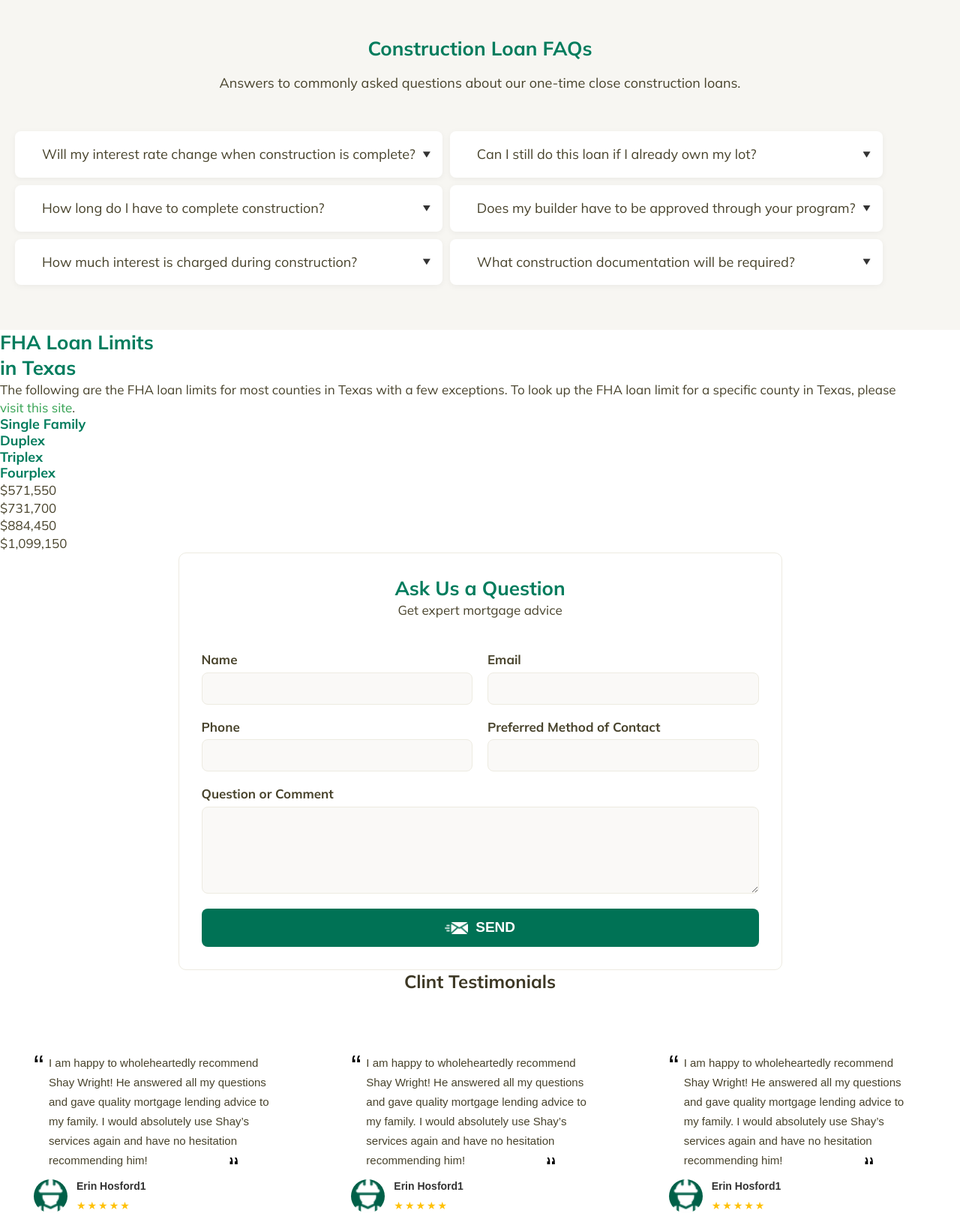
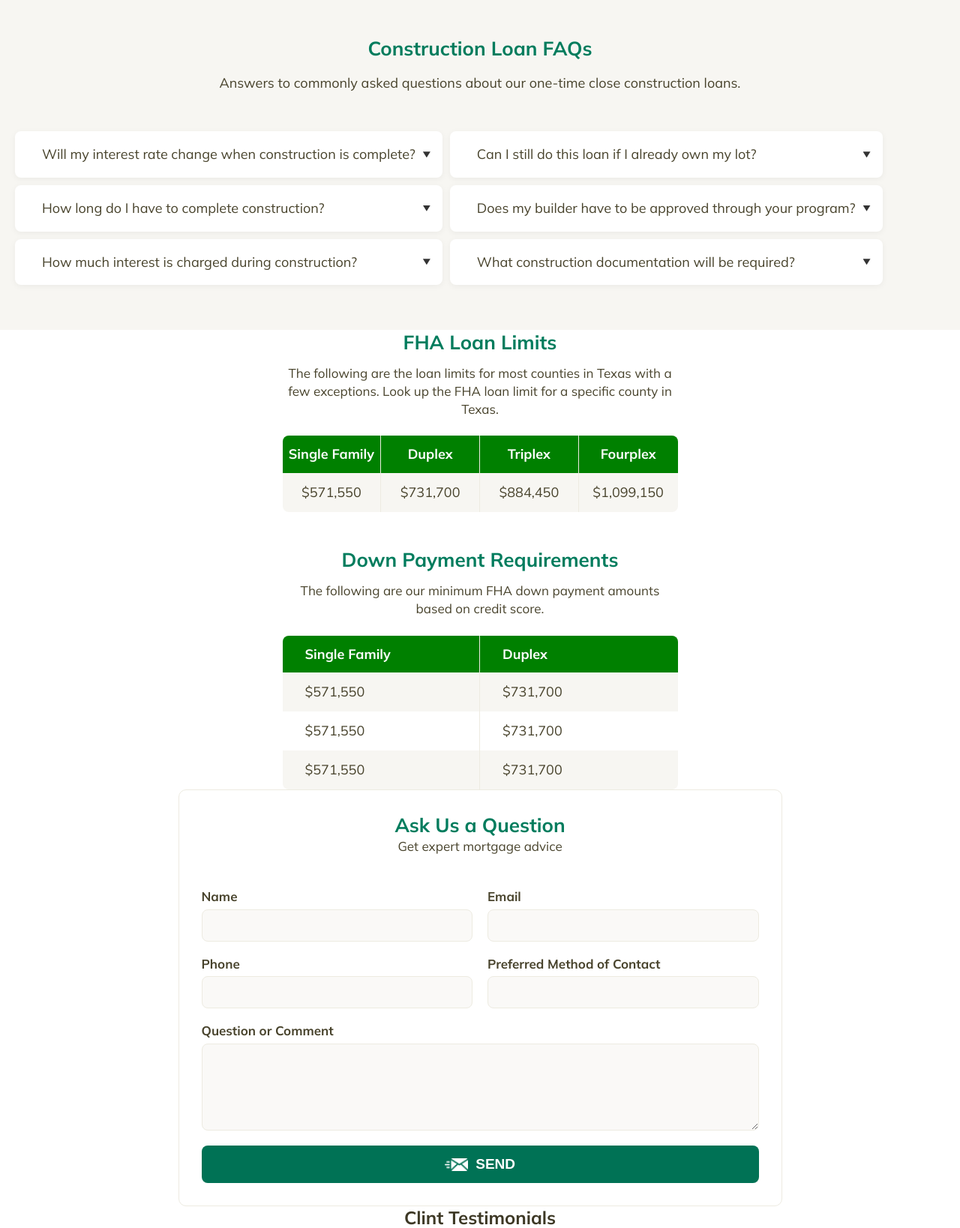
Before and after one commit to DreamLabIt/Financing-Direct, a PHP site: page / in a window 1280 px wide. Shown: the part 2002-3640 px from the top of the page at 75% size. Run offline with PHP 8.4, Linux system fonts and the light colour scheme.

Commit message:
update fha loans section

```diff
--- a/assets/style.css
+++ b/assets/style.css
@@ -581,7 +581,7 @@ label {
   background: #ffffff;
   border: 1px solid #EDEBE1;
   border-radius: 10px;
-  padding: 30px;
+  padding: 20px;
 }
 
 .common-form-content {
@@ -593,7 +593,7 @@ label {
 
 .common-form-wrap form {
   display: grid;
-  grid-template-columns: repeat(2, 1fr);
+  grid-template-columns: repeat(1, 1fr);
   gap: 20px;
 }
 
@@ -650,10 +650,106 @@ textarea {
   background-color: #015a3b;
 }
 
+@media (min-width: 769px){
+  .common-form-wrap form{
+    grid-template-columns: repeat(2, 1fr);
+  }
+  .common-form-section{
+    padding: 30px;
+  }
+}
+
+
 
 /* ====== Common form section end ===== */
 
 
+
+/* =============== FHA loan rate style start ================= */
+
+.mortgage-rates-inner {
+    max-width: 527px;
+    width: 100%;
+    margin: 0 auto;
+}
+
+.exceptional-title {
+    text-align: center;
+    margin-bottom: 24px;
+}
+.exceptional-title h2{
+  margin-bottom: 12px;
+}
+.rate-box{
+  border-radius: 8px;
+  overflow: hidden;
+}
+
+.rate-box-head {
+    background-color: green;
+
+}
+.mortgage-rates .rate-box .rate-row{
+  display: grid;
+  grid-template-columns: repeat(4, 1fr);
+}
+.rate-col h5 {
+    color: white;
+    font-size: 14px;
+}
+.rate-col p {
+    font-size: 12px;
+}
+.rate-col {
+    padding-block: 14px;
+    padding-inline: 4px;
+    border-right: 1px solid #EDEBE1;
+    display: flex;
+    align-items: center;
+    justify-content: center;
+}
+.rate-box-body .rate-row:nth-child(even){
+  background-color: var(--color-white);
+}
+
+.rate-col:last-child{
+    border: 0;
+}
+.rate-box-body{
+  background-color: var(--section-bg);
+
+}
+
+
+@media (min-width:769px) {
+  .rate-col {
+    padding-inline: 8px;
+  }
+  .rate-col h5 {
+    font-size: 18px;
+}
+.rate-col p {
+    font-size: 18px;
+}
+
+}
+
+/* =============== FHA loan rate style end ================= */
+
+
+
+/* ================ down-pament-rate style start ================ */
+
+.down-pament-rates .rate-box .rate-row{
+  display: grid;
+  grid-template-columns: repeat(2, 1fr);
+}
+.down-pament-rates .rate-col{
+  justify-content: start;
+  padding-left: 30px;
+}
+
+/* ================ down-pament-rate style end ================ */
 
     /* =========== Calculetor style =========== */
 
--- a/index.php
+++ b/index.php
@@ -232,14 +232,14 @@
 
 
 
-      <!-- ============================= FHA loon section start ========================== -->
+      <!-- ============================= FHA loon rate section start ========================== -->
 
 
-      <section class="mortgage-rates dec-mortgage-rates fha-page-rates">
+      <section class="mortgage-rates">
         <div class="mortgage-rates-inner">
           <div class="exceptional-title">
-            <h2>FHA Loan Limits <br>in Texas</h2>
-            <p>The following are the FHA loan limits for most counties in Texas with a few exceptions. To look up the FHA loan limit for a specific county in Texas, please <a href="https://entp.hud.gov/idapp/html/hicostlook.cfm" target="_blank">visit this site</a>.</p>
+            <h2>FHA Loan Limits</h2>
+            <p>The following are the loan limits for most counties in Texas with a few exceptions. Look up the FHA loan limit for a specific county in Texas.</p>
           </div>
           <div class="rate-box">
             <div class="rate-row rate-box-head">
@@ -256,7 +256,7 @@
                   <h5>Fourplex</h5>
               </div>
             </div>
-            <div class="rate-box-body">
+            <div class="rate-box-body ">
               <div class="rate-row">
                 <div class="rate-col">
                   <p>$571,550</p>
@@ -277,7 +277,61 @@
       </section>
 
 
-      <!-- ============================= FHA loon section end ========================== -->
+<br>
+<br>
+
+
+      <section class="down-pament-rates">
+        <div class="mortgage-rates-inner">
+          <div class="exceptional-title">
+            <h2>Down Payment Requirements</h2>
+            <p>The following are our minimum FHA down payment amounts based on credit score.</p>
+          </div>
+          <div class="rate-box">
+            <div class="rate-row rate-box-head">
+              <div class="rate-col">
+                <h5>Single Family</h5>
+              </div>
+              <div class="rate-col">
+                <h5>Duplex</h5>
+              </div>
+
+            </div>
+            <div class="rate-box-body ">
+              <div class="rate-row">
+                <div class="rate-col">
+                  <p>$571,550</p>
+                </div>
+                <div class="rate-col">
+                  <p>$731,700</p>
+                </div>
+
+              </div>
+              <div class="rate-row">
+                <div class="rate-col">
+                  <p>$571,550</p>
+                </div>
+                <div class="rate-col">
+                  <p>$731,700</p>
+                </div>
+
+              </div>
+              <div class="rate-row">
+                <div class="rate-col">
+                  <p>$571,550</p>
+                </div>
+                <div class="rate-col">
+                  <p>$731,700</p>
+                </div>
+
+              </div>
+            </div>
+          </div>
+        </div>
+      </section>
+
+
+      <!-- ============================= FHA loon rate section end ========================== -->
 
 
 
```
